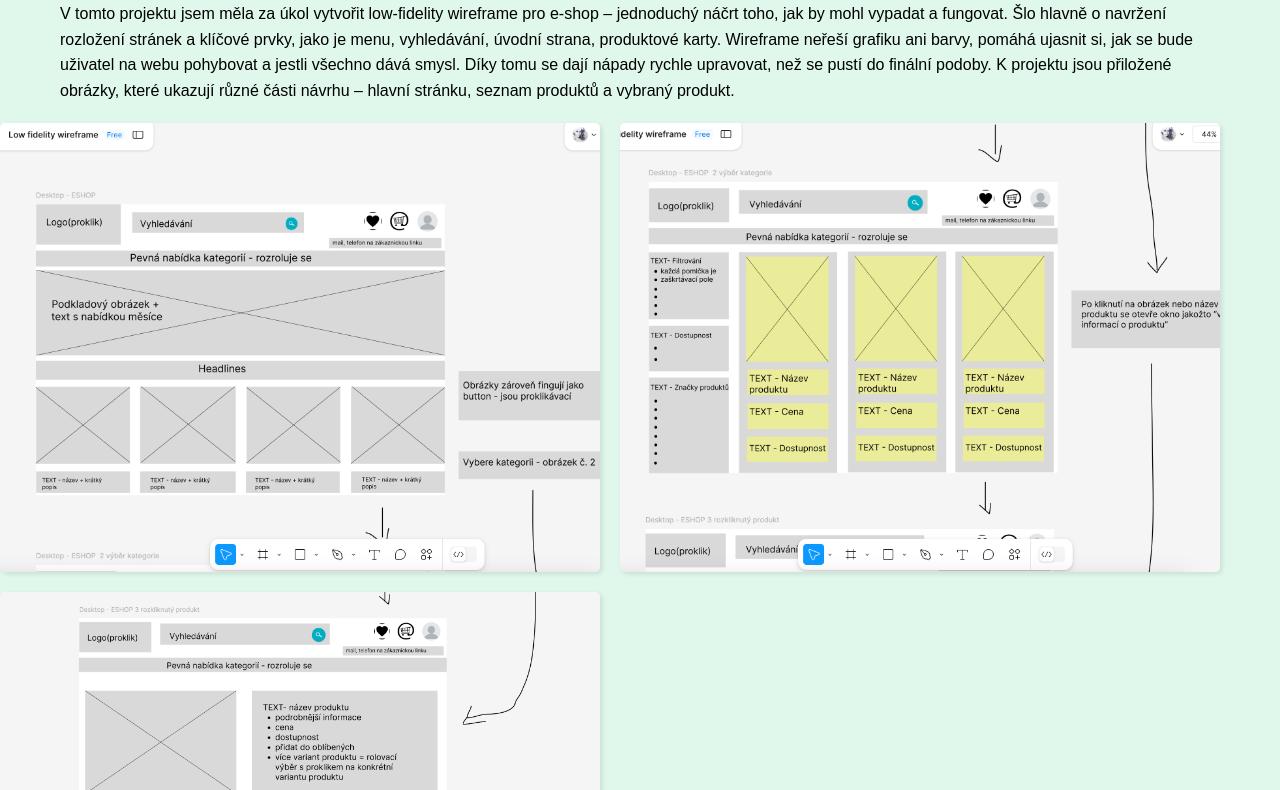
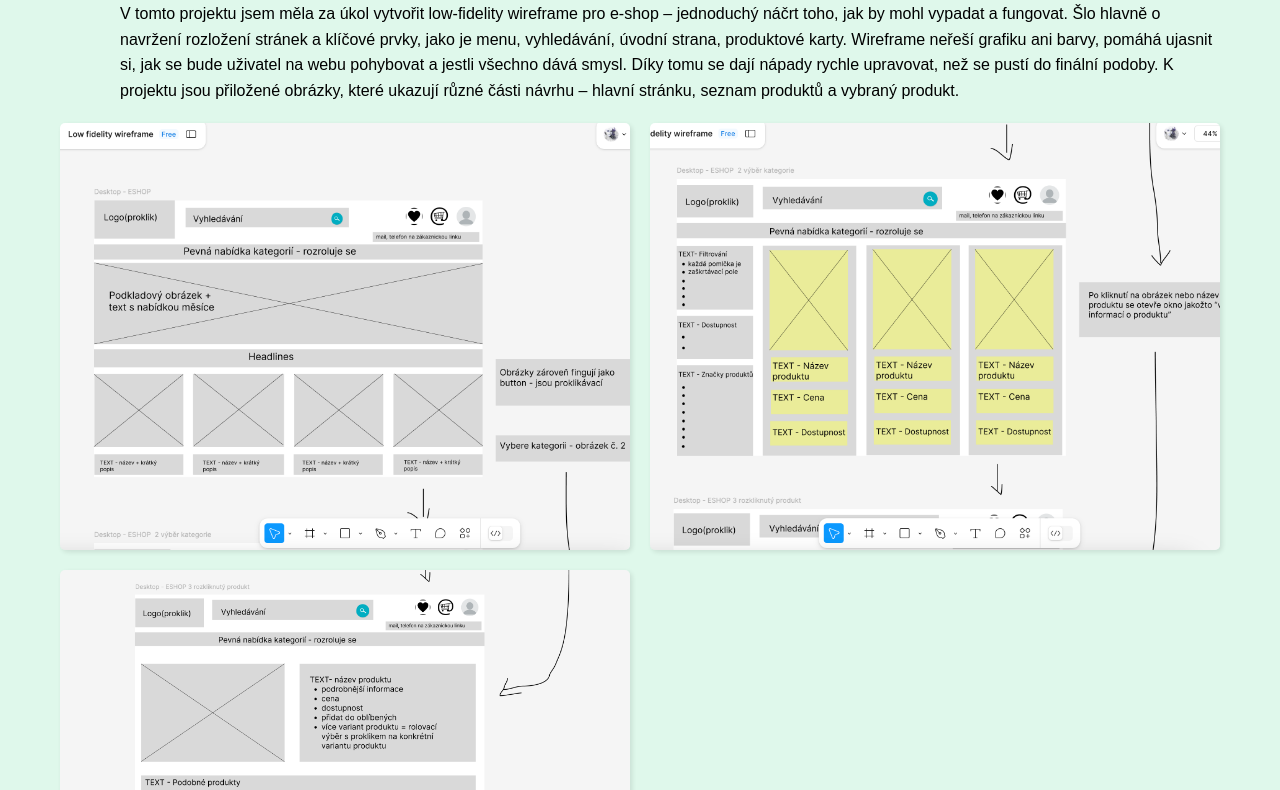
Before and after one commit to Kate-Beran/Zaverecna-prace, a plain HTML site: page project1-detail.html in a window 1280 px wide. Shown: the part 192-982 px from the top of the page. Drawn offline with Linux system fonts and the light colour scheme; a web font is replaced by a local one.

Commit message:
Update styleproject1.css

```diff
--- a/low-fidelity-wireframe/eshop/styleproject1.css
+++ b/low-fidelity-wireframe/eshop/styleproject1.css
@@ -7,20 +7,13 @@ body {
   background-color: #dff8eb;
   margin: 0;
   padding: 20px 60px 20px 60px;
-   height: auto;
-  padding-left: 0;
-  display: flex;
-  flex-direction: column;
-  justify-content: flex-start;
 }
-
 
 h1 {
   color: #826aed;
   padding-left: 45px;
   margin-top: 80px;
   margin-bottom: 15px;
-
 }
 
 .back-link {
```
